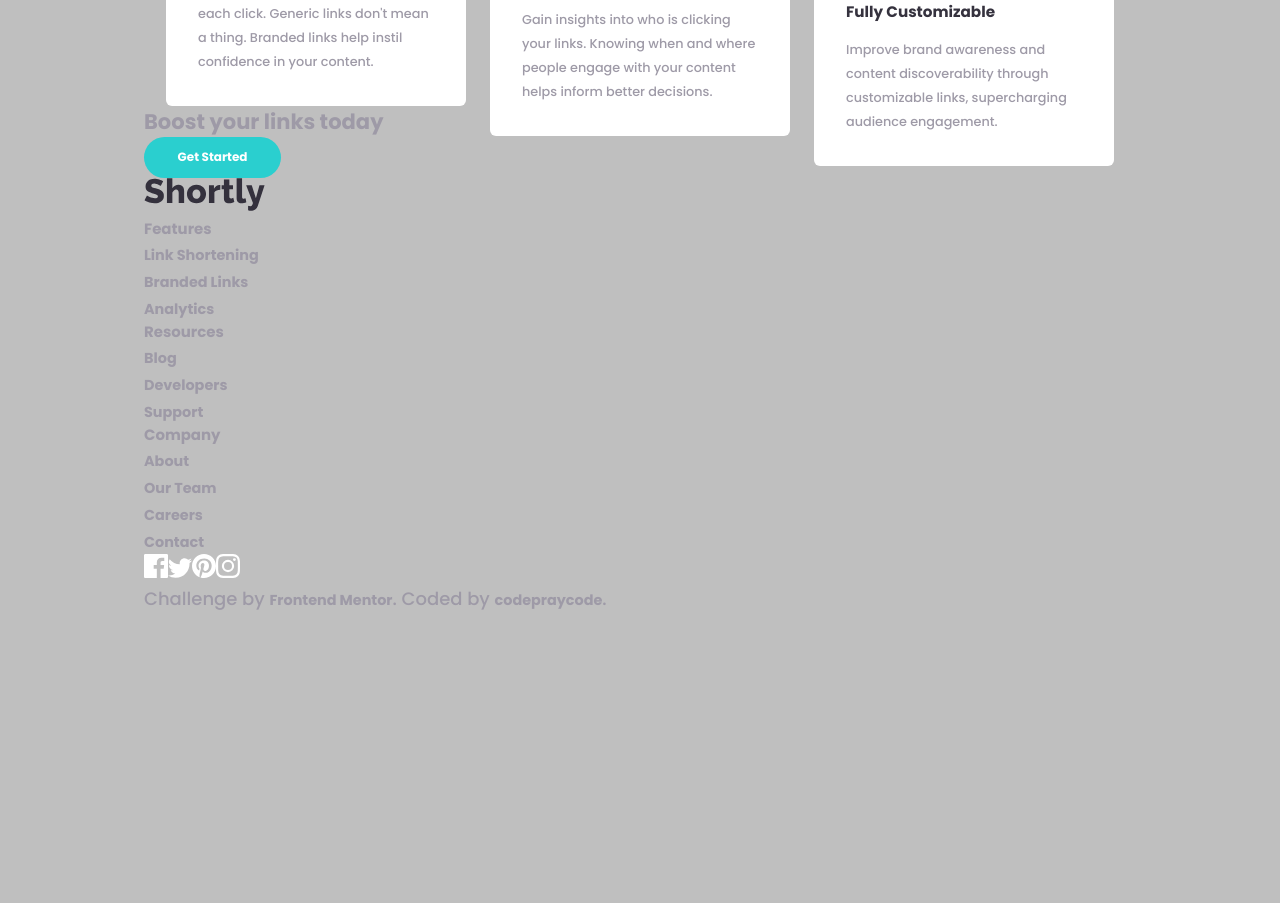
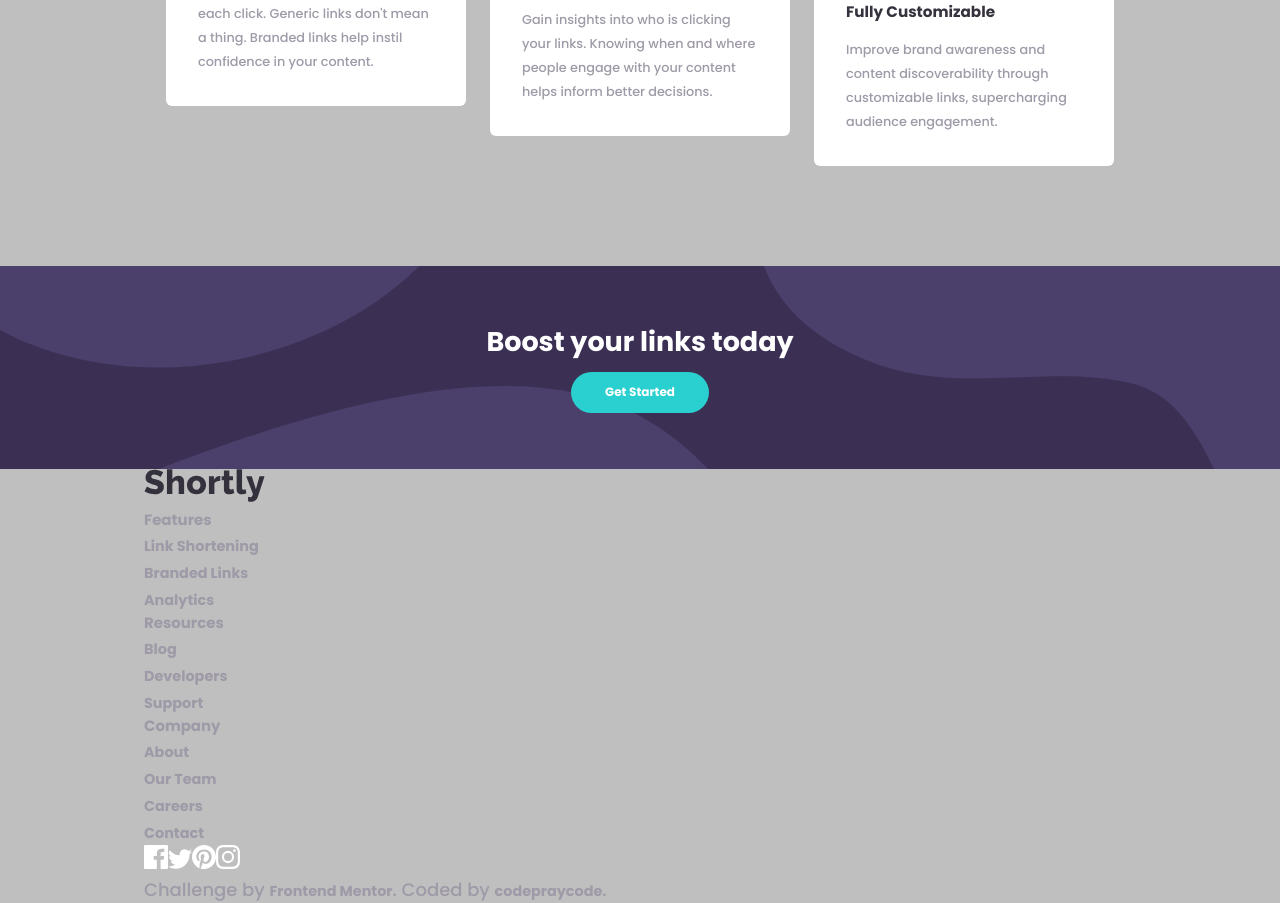
Before and after one commit to codepraycode/shortly, a React (Vite) app: page / in a window 1280 px wide. Shown: the part 1444-2347 px from the top of the page. Before the commit the page ends 2056 px from the top, so only its background shows below. Built offline with nearby package versions, Linux system fonts and the light colour scheme.

Commit message:
Started Footer style

```diff
--- a/components/PreFooter.jsx
+++ b/components/PreFooter.jsx
@@ -5,7 +5,7 @@ const PreFooter = () => {
     <section className='footer__entry'>
 
         <div className="section__content">
-            <h3>Boost your links today</h3>
+            <h1>Boost your links today</h1>
 
             <button className='btn btn-rounded'>
                 Get Started
--- /dev/null
+++ b/scss/components/_footer.scss
@@ -0,0 +1,24 @@
+@use '../variables' as *;
+
+
+.footer__entry{
+    background-color: $dark-violet;
+    background-image: url('/images/bg-boost-desktop.svg');
+    background-position: center center;
+    background-repeat: no-repeat;
+    background-size: auto;
+
+    margin-top: 10rem;
+    padding: 3.5rem 0;
+
+    color: $white;
+
+    .section__content{
+        display: flex;
+        flex-direction: column;
+        align-items: center;
+        justify-content: center;
+        row-gap: 10px;
+
+    }
+}
--- a/scss/components/_index.scss
+++ b/scss/components/_index.scss
@@ -1,3 +1,4 @@
 @import './header';
 @import './shorter';
 @import './statsinfo';
+@import './footer';
```
